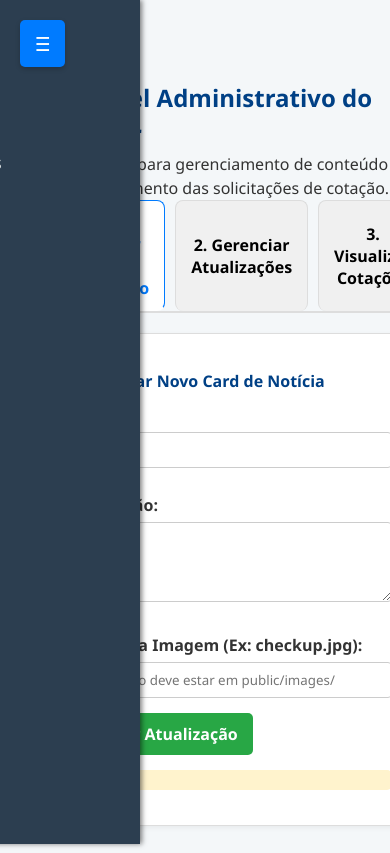
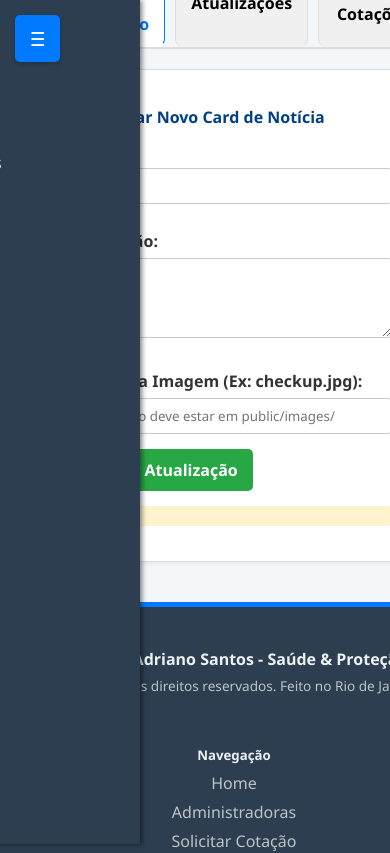
Before and after one commit to blood360/portfolio-corretor, a React (Vite) app in the folder frontend/: page /admin in a window 390 px wide. Shown: the top 853 px of the page. Built offline with nearby package versions, Linux system fonts and the light colour scheme.

Commit message:
ajustes no css para mobile

```diff
--- a/frontend/src/App.css
+++ b/frontend/src/App.css
@@ -1,6 +1,17 @@
 /* ======================================= */
 /* 1. Reset Básico e Fontes */
 /* ======================================= */
+html, body {
+    height: 100%;
+    margin: 0;
+}
+
+#root {
+    display: flex;
+    flex-direction: column;
+    min-height: 100vh;
+}
+
 * {
     margin: 0;
     padding: 0;
@@ -23,24 +34,22 @@ h1, h2, h3, h4 {
 
 /* A área principal do conteúdo */
 .conteudo {
-    /* REMOVIDO: margin-left fixo (agora será aplicado dinamicamente) */
+    flex: 1; /* Faz ocupar o espaço sobrando */
+    width: 100%;
     padding: 20px;
     transition: margin-left 0.3s ease-in-out;
 }
 
-/* Regra para quando o menu ESTÁ ABERTO (Aplica a margem de 270px) */
+/* Estados do Menu (Desktop) */
 .conteudo.menu-aberto {
     margin-left: 270px;
 }
 
-/* Regra para quando o menu ESTÁ FECHADO (Tela dividida) */
 .conteudo.menu-fechado {
-    /* Ocupa a tela toda quando o menu está fora */
     margin-left: 0;
 }
 
 .toggle-button-fixed {
-    /* ... (mantido o estilo do botão) ... */
     position: fixed;
     top: 20px;
     left: 20px;
@@ -59,13 +68,14 @@ h1, h2, h3, h4 {
 /* 3. Responsividade Geral */
 /* ======================================= */
 @media (max-width: 768px) {
-    /* No mobile, a margem deve ser SEMPRE zero, pois o menu ocupa a tela toda */
     .conteudo {
-        margin-left: 0 !important; /* !important garante que sobrescreve o .menu-aberto */
-        padding-top: 60px;
+        margin-left: 0 !important;
+        padding-top: 80px;
+        width: 100%;
     }
 
     .toggle-button-fixed {
-        left: 20px;
+        top: 15px;
+        left: 15px;
     }
 }
--- a/frontend/src/styles/Footer.css
+++ b/frontend/src/styles/Footer.css
@@ -5,6 +5,8 @@
     padding-bottom: 10px;
     border-top: 5px solid #007bff;
     width: 100%;
+    position: relative;
+    margin-top: auto;
 }
 
 .footer-content {
--- a/frontend/src/styles/MenuLateral.css
+++ b/frontend/src/styles/MenuLateral.css
@@ -69,9 +69,9 @@
 
 /* Responsividade para Mobile */
 @media (max-width: 768px) {
-    /* No mobile, o menu lateral esconde por completo */
     .menu-lateral {
-        width: 100%;
+        width: 100% !important;
+        height: 100vh;
         transform: translateX(-100%);
     }
 
```
Also changed, not shown: 1 other file (tests, documents, lock files or other folders).
